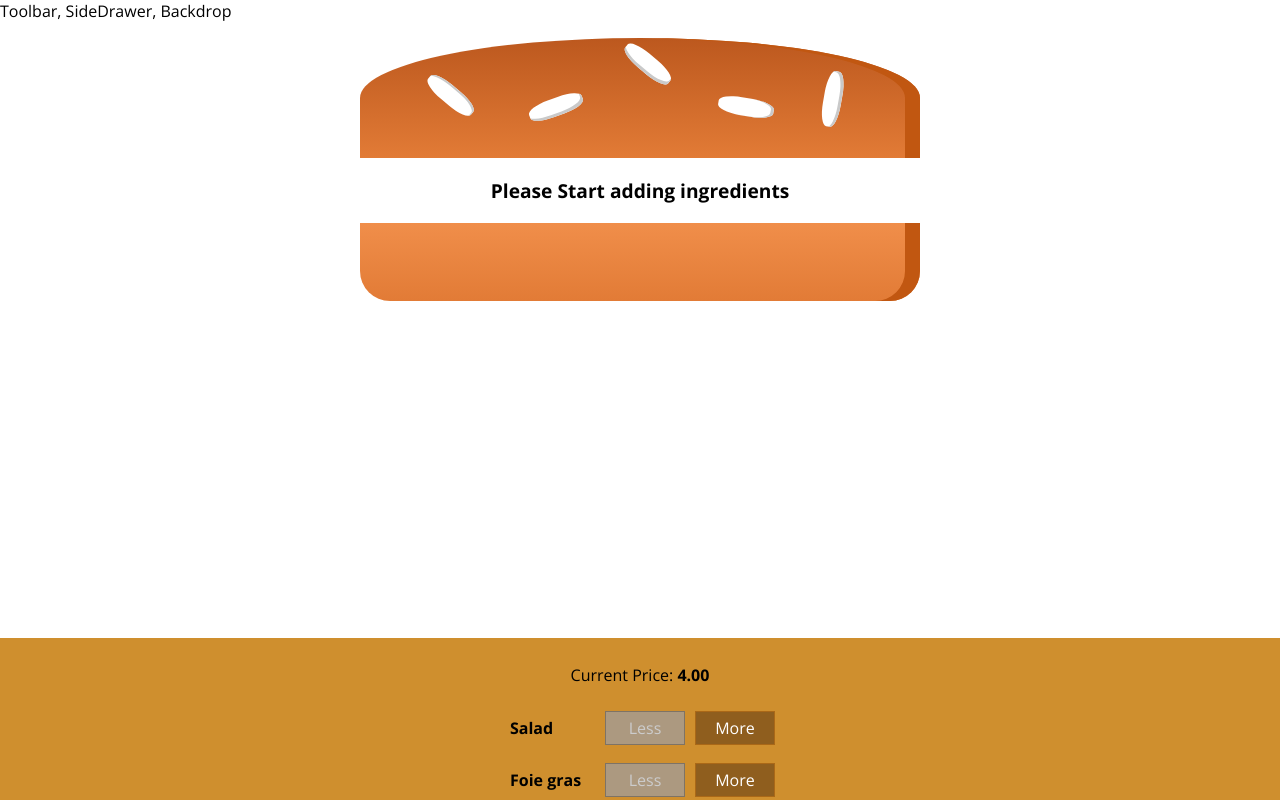
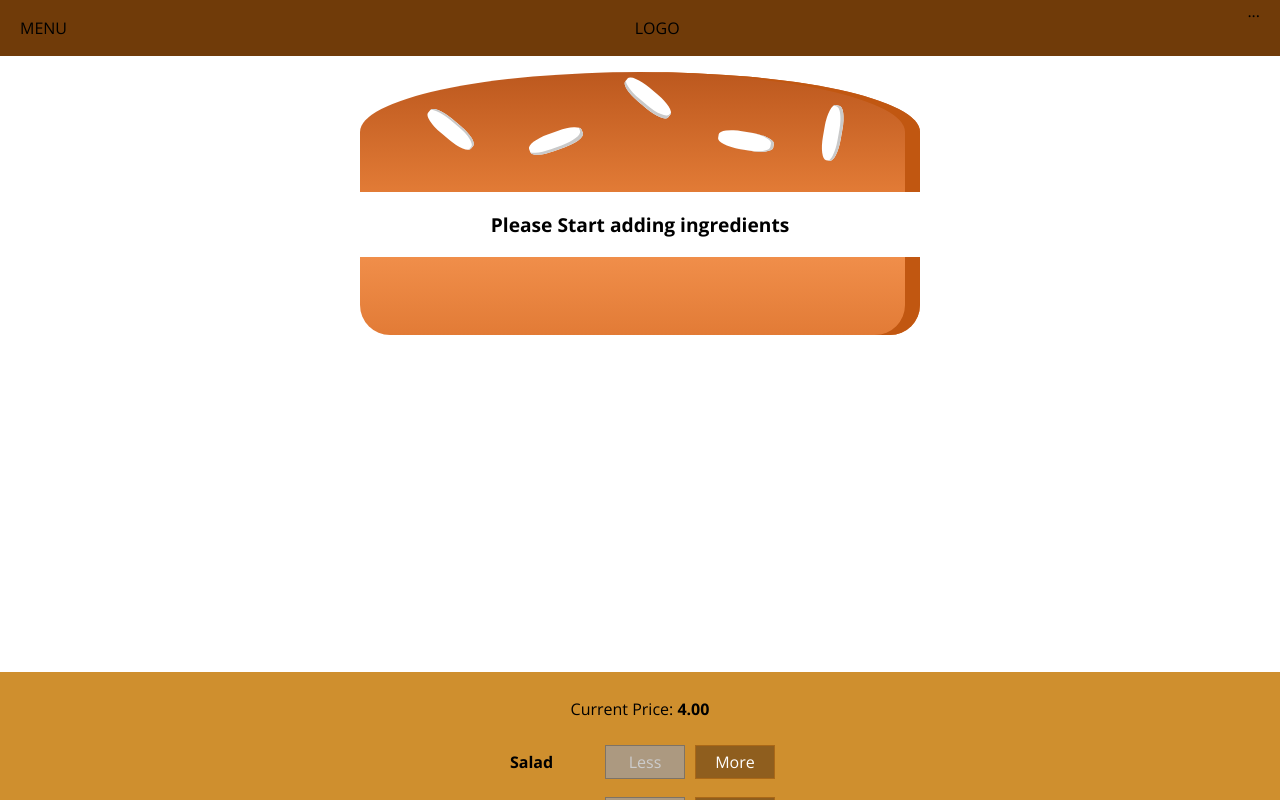
Before and after one commit to benhagag/The-Burger-Builder, a React app: page / in a window 1280 px wide. Shown: the top 800 px of the page. Built offline with nearby package versions, Linux system fonts and the light colour scheme.

Commit message:
Adding a toolbar

```diff
--- a/src/components/Layout/Layout.css
+++ b/src/components/Layout/Layout.css
@@ -1,3 +1,3 @@
 .Content{
-    margin-top: 16px;
+    margin-top: 72px;
 }
--- a/src/components/Layout/Layout.js
+++ b/src/components/Layout/Layout.js
@@ -2,12 +2,13 @@
 
 import Auxiliary from '../../HOC/Auxiliary';
 import Classes from './Layout.css';
+import Toolbar from '../Navigation/Toolbar/Toolbar';
 
 const layout = (props) => (
 
             // using Auxiliary HOC and get the props.childern from it
             <Auxiliary>
-                <div> Toolbar, SideDrawer, Backdrop</div>
+               <Toolbar />
                 <main className={Classes.Content}>
                     {props.children}
                 </main>
--- /dev/null
+++ b/src/components/Navigation/Toolbar/Toolbar.css
@@ -0,0 +1,19 @@
+.Toolbar{
+    height: 56px;
+    width: 100%;
+    position: fixed;
+    top: 0;
+    left: 0;
+    background-color: #703b09;
+    display: flex;
+    justify-content: space-between;
+    align-items: center;
+    padding: 0 20px;
+    box-sizing: border-box;
+    z-index: 90; /* This number has to be lower the number we picked for thr .Backdrop class because the backdeop should o above the toolbar */
+}
+
+.Toolbar nav{
+    height: 100%;
+
+}
--- /dev/null
+++ b/src/components/Navigation/Toolbar/Toolbar.js
@@ -0,0 +1,15 @@
+import React from 'react';
+import classes from './Toolbar.css';
+
+const toolbar = (props) => (
+    <header className={classes.Toolbar}>
+        <div>MENU</div>
+        <div>LOGO</div>
+        <nav>
+            ...
+        </nav>
+    </header>
+
+);
+
+export default toolbar;
```
